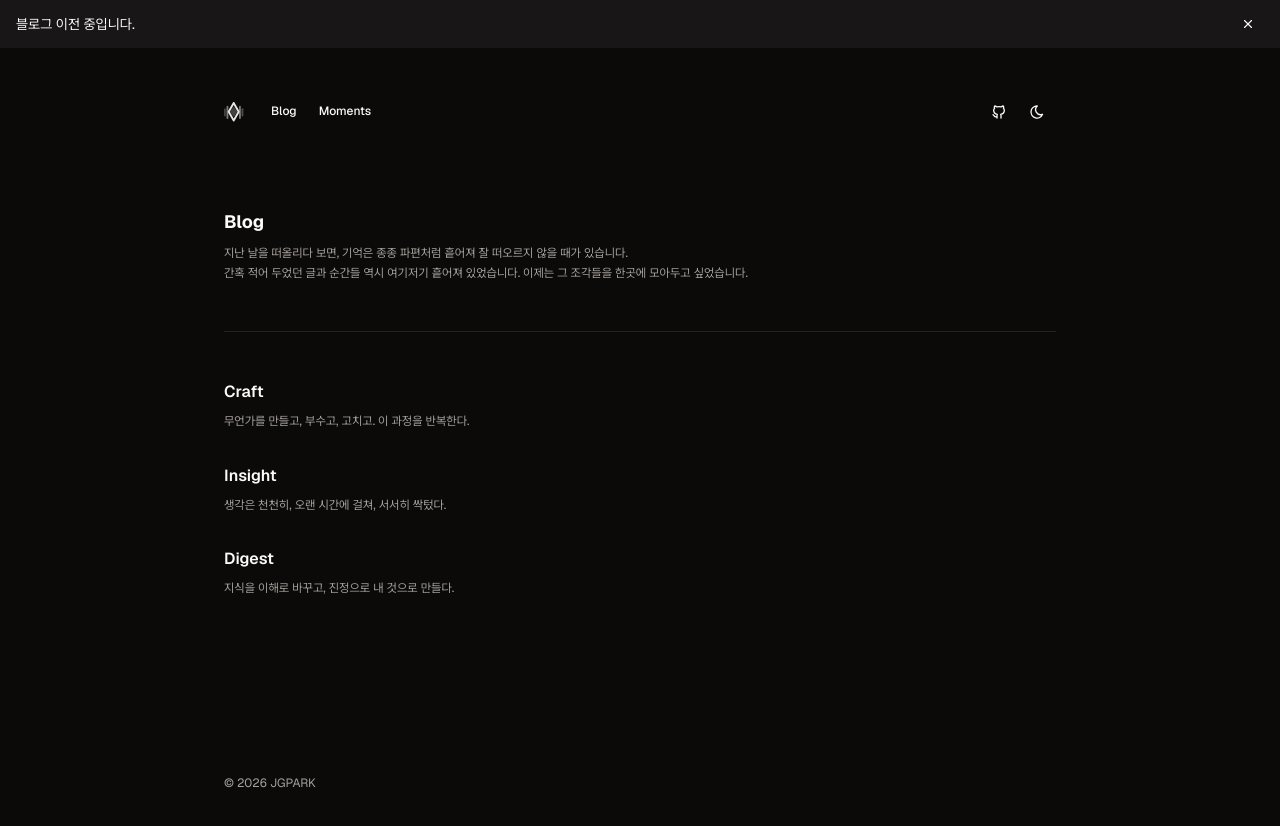
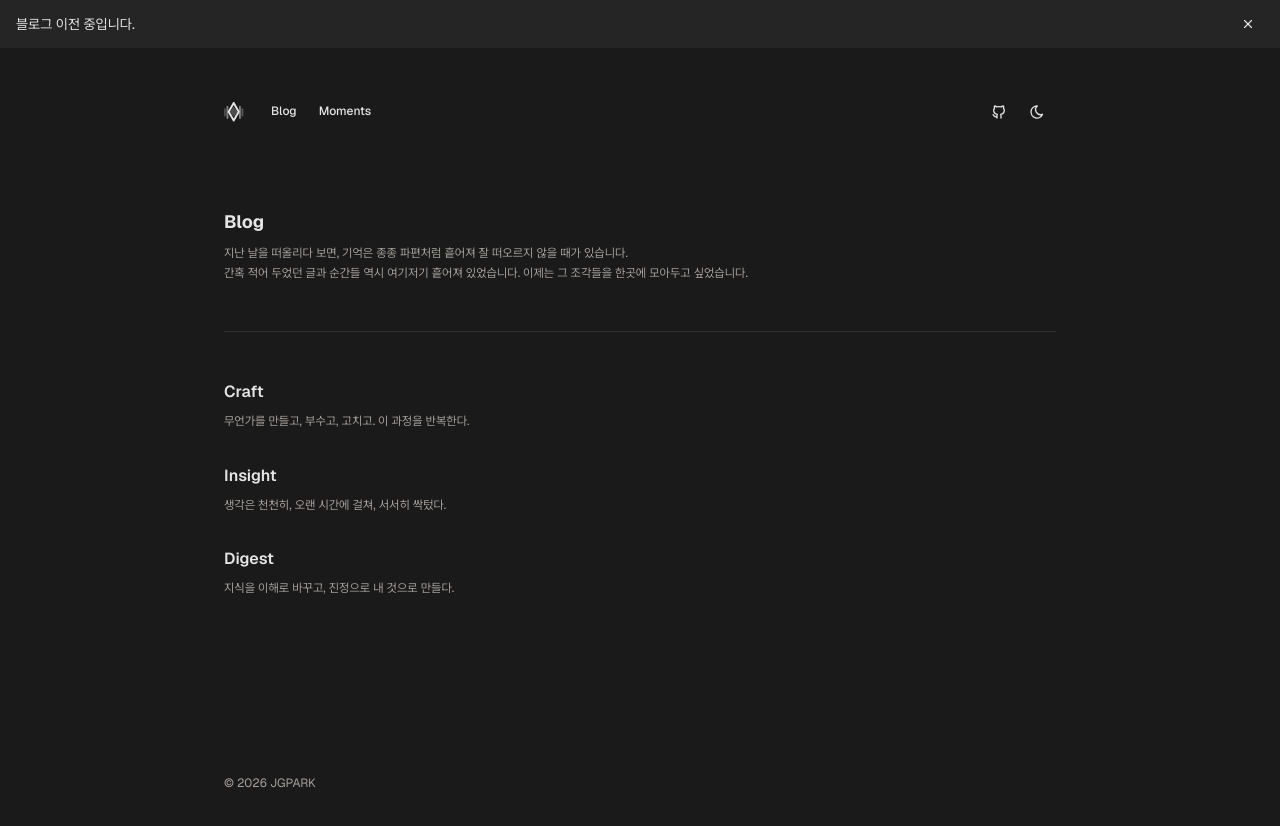
Before and after one commit to calelix/v2, a Next.js app: page /blog in a window 1280 px wide. Shown: the top 826 px of the page. Built offline with nearby package versions, Linux system fonts and the light colour scheme; a web font is replaced by a local one.

Commit message:
feat: 모드별 background, foreground color 변경

```diff
--- a/src/app/styles/globals.css
+++ b/src/app/styles/globals.css
@@ -57,8 +57,8 @@
 }
 
 :root {
-  --background: oklch(1 0 0);
-  --foreground: oklch(0.147 0.004 49.25);
+  --background: oklch(0.985 0.001 106.423);
+  --foreground: oklch(0.172 0.005 265.22);
   --card: oklch(1 0 0);
   --card-foreground: oklch(0.147 0.004 49.25);
   --popover: oklch(1 0 0);
@@ -92,8 +92,8 @@
 }
 
 .dark {
-  --background: oklch(0.147 0.004 49.25);
-  --foreground: oklch(0.985 0.001 106.423);
+  --background: oklch(0.2178 0 0);
+  --foreground: oklch(0.9219 0 0);
   --card: oklch(0.216 0.006 56.043);
   --card-foreground: oklch(0.985 0.001 106.423);
   --popover: oklch(0.216 0.006 56.043);
```
